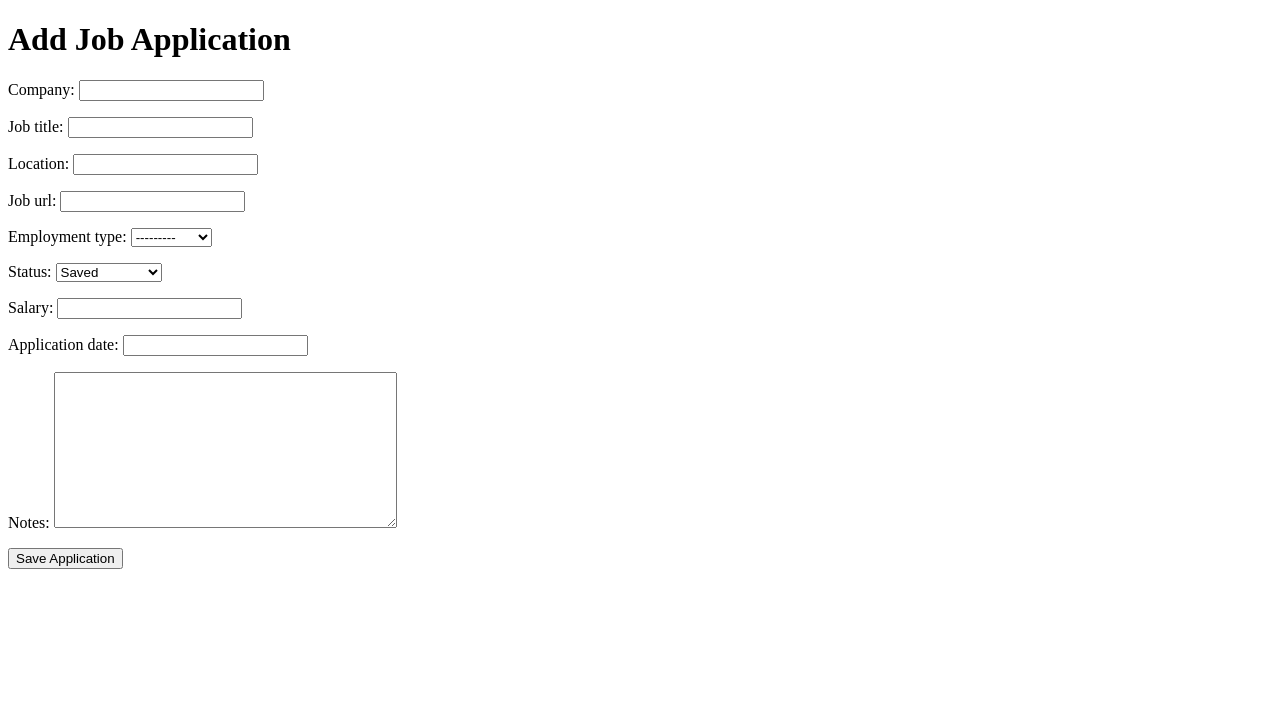
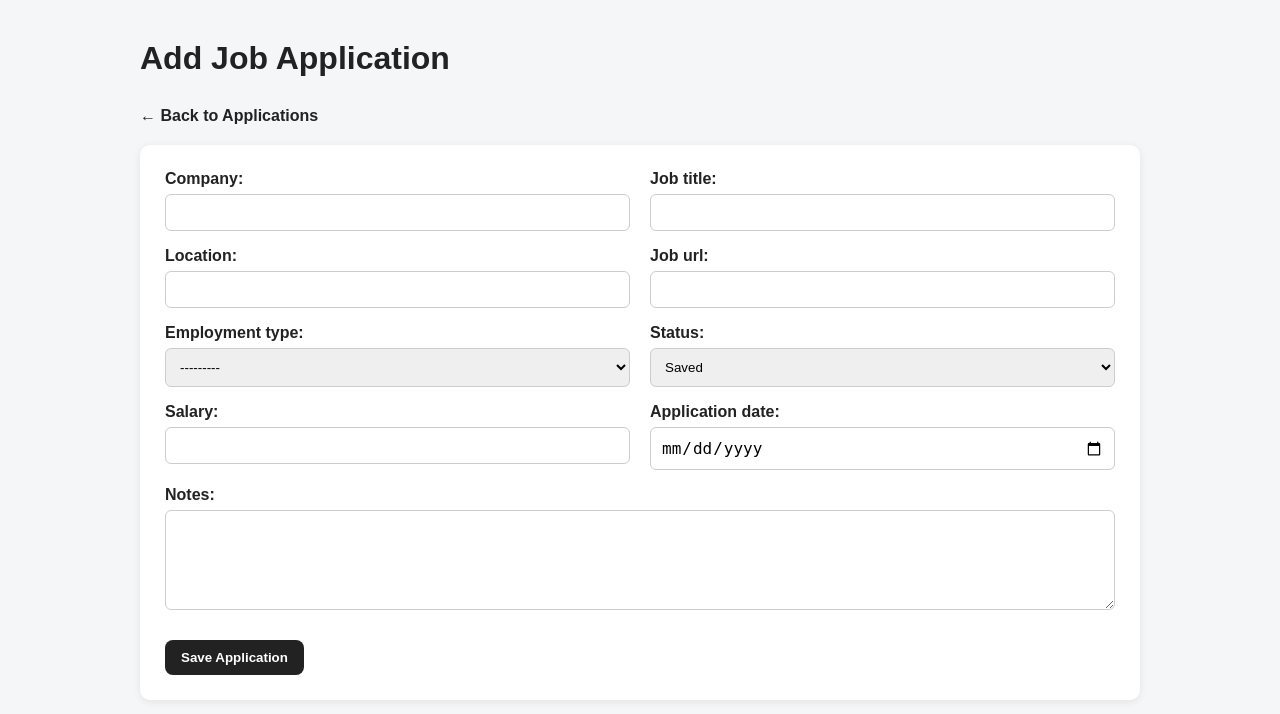
Before and after one commit to AwaisAli-dotcom/job-application-tracker, a Django app: page /add/ in a window 1280 px wide. Shown: the top 714 px of the page. Run offline with Django 5.2, Linux system fonts and the light colour scheme; the visitor is signed in with stand-in values (Sample User, id 1).

Commit message:
Improve job application form styling

```diff
--- a/application/forms.py
+++ b/application/forms.py
@@ -17,3 +17,6 @@ class JobApplicationForm(forms.ModelForm):
             'application_date',
             'notes',
         ]
+        widgets = {
+    'application_date': forms.DateInput(attrs={'type': 'date'}),
+}
--- a/application/static/application/style.css
+++ b/application/static/application/style.css
@@ -44,3 +44,82 @@ h1 {
 .add-button:hover {
     opacity: 0.85;
 }
+.form-card {
+    background: white;
+    padding: 25px;
+    border-radius: 10px;
+    box-shadow: 0 2px 8px rgba(0, 0, 0, 0.08);
+}
+.form-card input,
+.form-card select,
+.form-card textarea {
+    width: 100%;
+    padding: 10px;
+    margin-top: 6px;
+    box-sizing: border-box;
+    border: 1px solid #ccc;
+    border-radius: 6px;
+}
+.form-card label {
+    font-weight: bold;
+}
+
+.form-card button {
+    margin-top: 10px;
+    padding: 10px 16px;
+    background: #222;
+    color: white;
+    border: none;
+    border-radius: 8px;
+    font-weight: bold;
+    cursor: pointer;
+}
+
+.form-card button:hover {
+    opacity: 0.85;
+}
+.back-link {
+    display: inline-block;
+    margin-bottom: 20px;
+    color: #222;
+    text-decoration: none;
+    font-weight: bold;
+}
+
+.back-link:hover {
+    text-decoration: underline;
+}
+.form-card {
+    display: grid;
+    grid-template-columns: 1fr 1fr;
+    gap: 16px 20px;
+}
+
+.form-card p {
+    margin: 0;
+}
+.form-card p:has(textarea) {
+    grid-column: 1 / -1;
+}
+
+.form-card textarea {
+    height: 100px;
+}
+
+.form-card button {
+    grid-column: 1 / -1;
+    justify-self: start;
+}
+@media (max-width: 700px) {
+    .form-card {
+        grid-template-columns: 1fr;
+    }
+
+    .form-card p:has(textarea),
+    .form-card button {
+        grid-column: auto;
+    }
+}
+.form-card input[type="date"] {
+    font-size: 16px;
+}
--- a/application/templates/application/application_form.html
+++ b/application/templates/application/application_form.html
@@ -1,19 +1,26 @@
+{% load static %}
 <!DOCTYPE html>
 <html>
 <head>
     <title>Add Application</title>
+<link rel="stylesheet" href="{% static 'application/style.css' %}">
 </head>
 <body>
 
+<div class="container">
     <h1>Add Job Application</h1>
+    <a class="back-link" href="{% url 'application_list' %}">
+    ← Back to Applications
+</a>
 
-    <form method="POST">
+    <form method="POST" class="form-card">
         {% csrf_token %}
 
         {{ form.as_p }}
 
         <button type="submit">Save Application</button>
     </form>
+</div>
 
 </body>
 </html>
```
